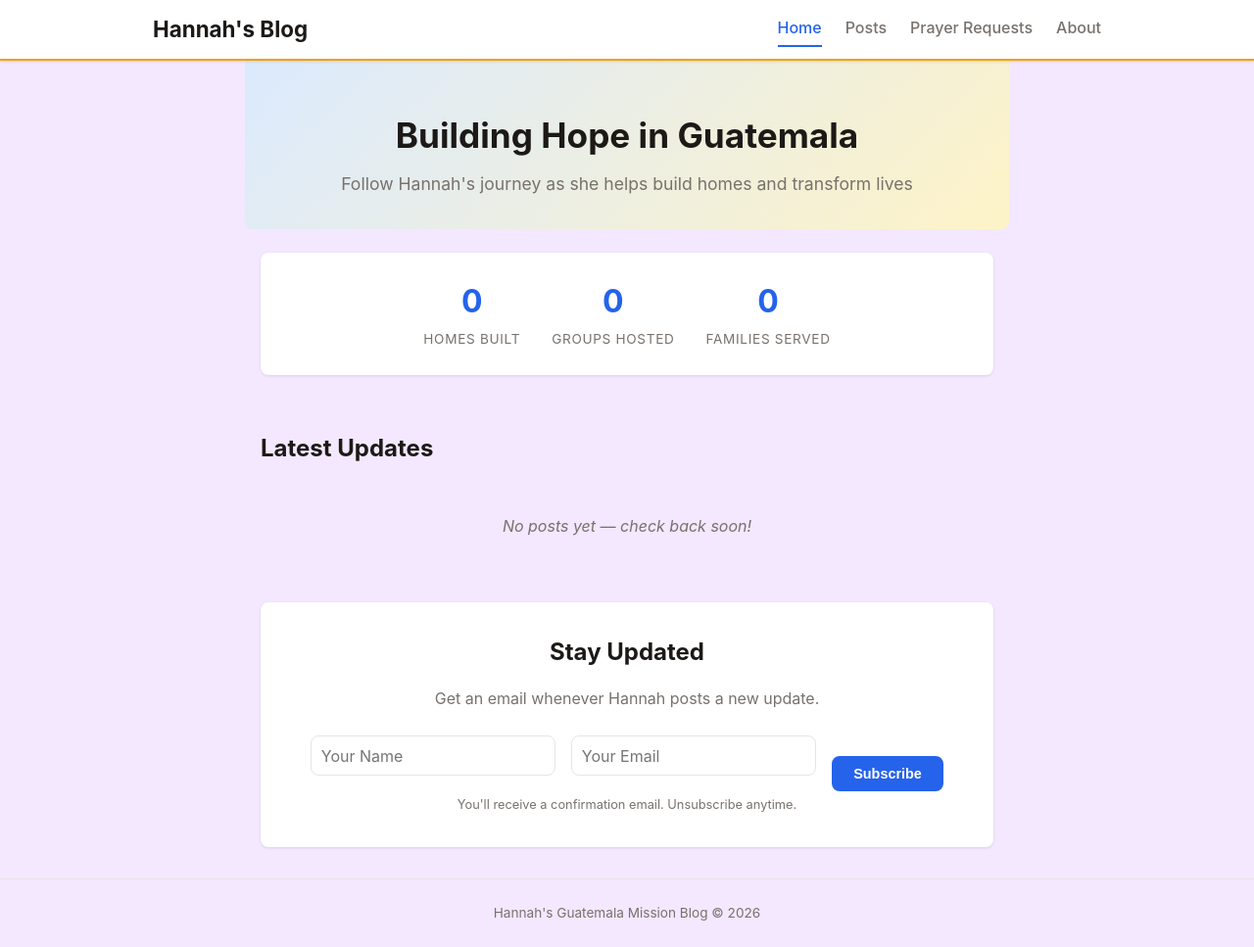
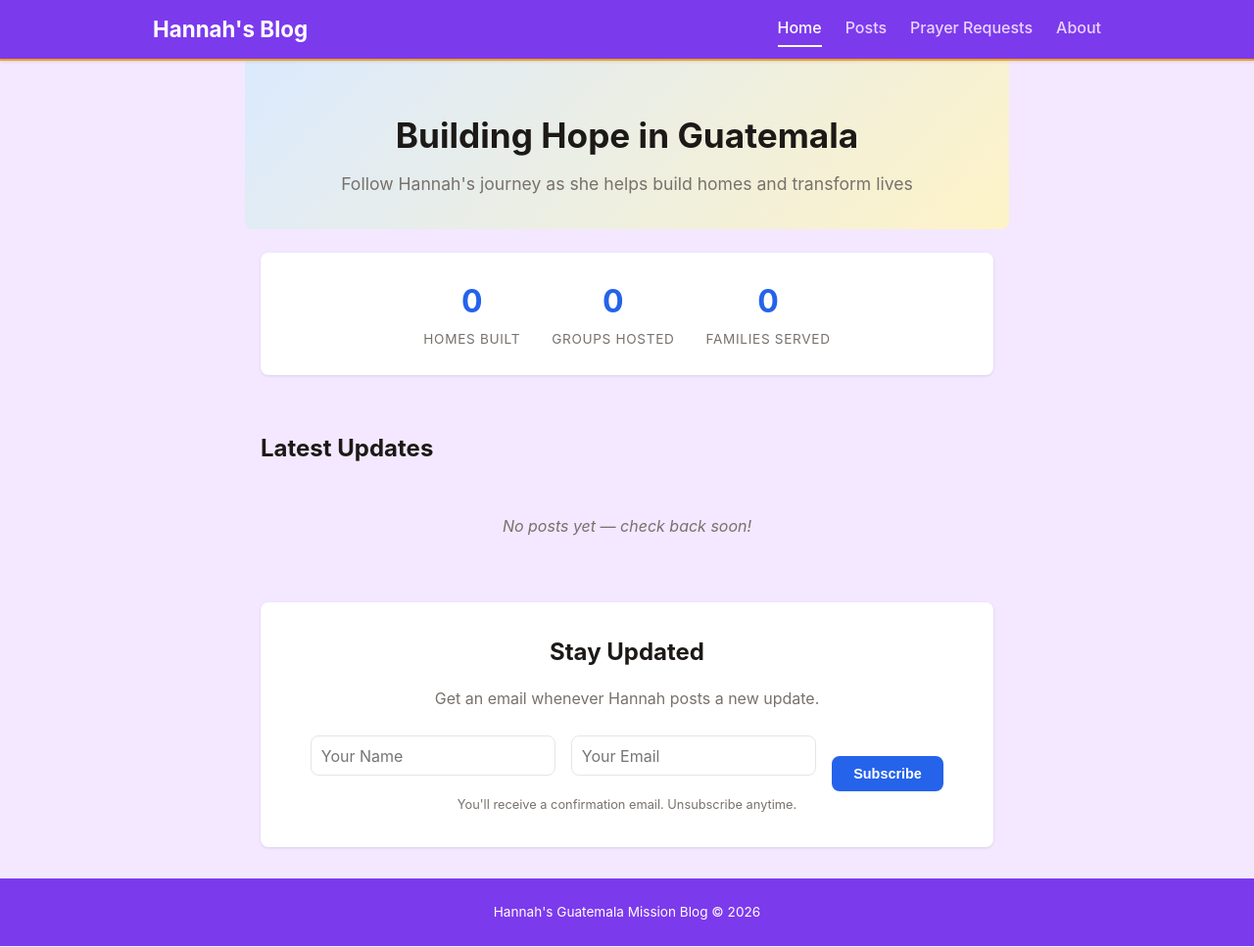
Before and after one commit to jbsornig/hannahs-blog, a Node server app: page / in a window 1280 px wide. Shown: the whole page at 98% size. Run offline with Node 20, Linux system fonts and the light colour scheme; data comes from the database, SQL or seed files in the repository; data that the repository does not hold is empty; some libraries are stand-ins or nearby versions.

Commit message:
style: purple header and footer with white text
Co-Authored-By: Claude Opus 4.6 <noreply@anthropic.com>

```diff
--- a/public/css/style.css
+++ b/public/css/style.css
@@ -42,7 +42,7 @@ img { max-width: 100%; height: auto; display: block; }
 
 /* === Navigation === */
 .navbar {
-  background: var(--bg-card);
+  background: #7c3aed;
   border-bottom: 2px solid var(--accent);
   padding: 0.75rem 0;
   position: sticky;
@@ -61,9 +61,9 @@ img { max-width: 100%; height: auto; display: block; }
 .nav-brand {
   font-size: 1.4rem;
   font-weight: 700;
-  color: var(--text);
+  color: #ffffff;
 }
-.nav-brand:hover { text-decoration: none; color: var(--primary); }
+.nav-brand:hover { text-decoration: none; color: #e9d5ff; }
 
 .nav-toggle {
   display: none;
@@ -71,6 +71,7 @@ img { max-width: 100%; height: auto; display: block; }
   border: none;
   font-size: 1.5rem;
   cursor: pointer;
+  color: #ffffff;
 }
 
 .nav-links {
@@ -80,16 +81,16 @@ img { max-width: 100%; height: auto; display: block; }
 }
 
 .nav-links a {
-  color: var(--text-light);
+  color: #e9d5ff;
   font-weight: 500;
   padding: 0.25rem 0;
   border-bottom: 2px solid transparent;
   transition: all 0.2s;
 }
 .nav-links a:hover, .nav-links a.active {
-  color: var(--primary);
+  color: #ffffff;
   text-decoration: none;
-  border-bottom-color: var(--primary);
+  border-bottom-color: #ffffff;
 }
 .nav-admin {
   background: var(--primary);
@@ -447,9 +448,9 @@ img { max-width: 100%; height: auto; display: block; }
   margin-top: 2rem;
   padding: 1.5rem 0;
   text-align: center;
-  color: var(--text-light);
+  color: #ffffff;
   font-size: 0.85rem;
-  border-top: 1px solid var(--border);
+  background: #7c3aed;
 }
 
 /* === Mobile === */
```
